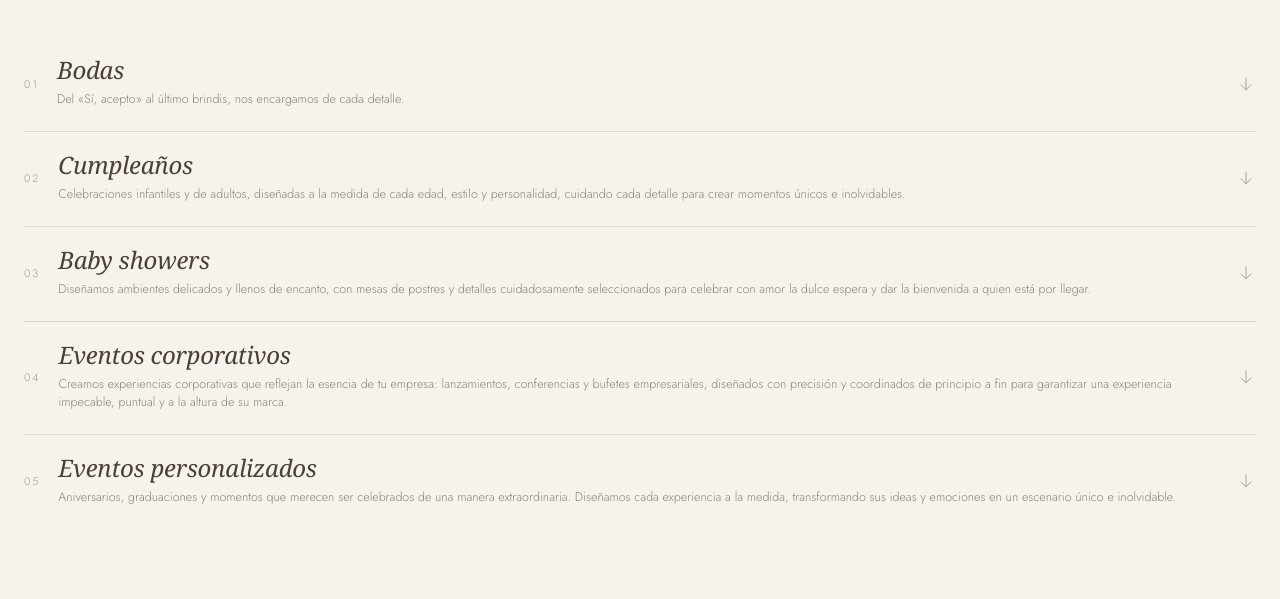
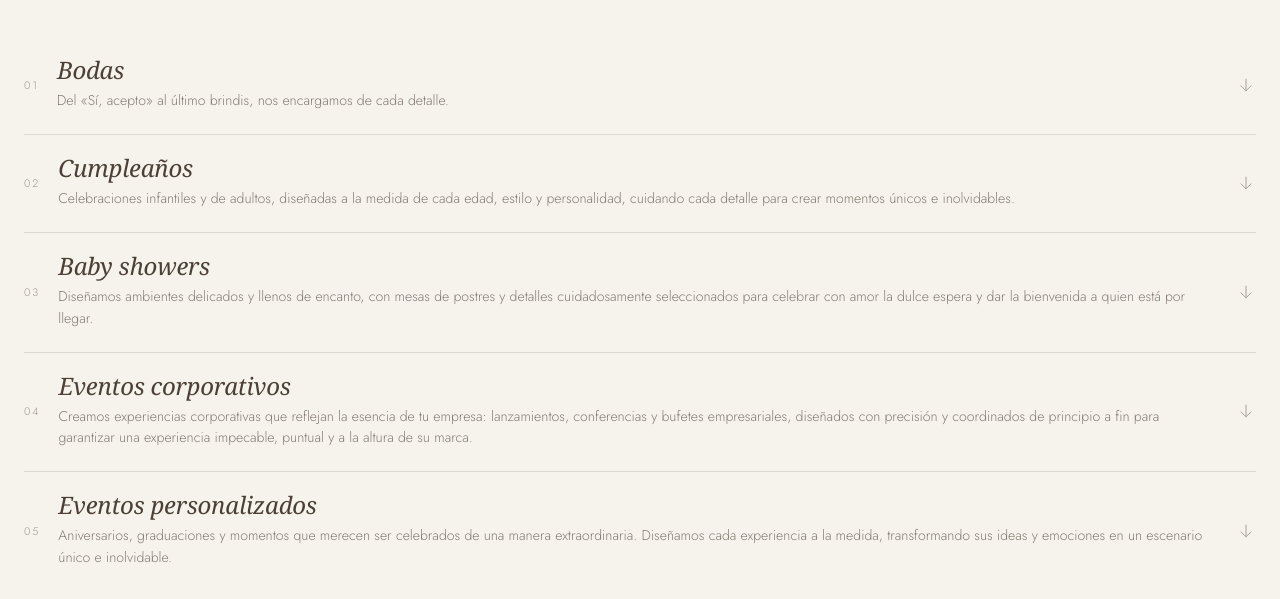
Before and after one commit to 0xPotter/New, a plain HTML site: page index.html in a window 1280 px wide. Shown: the part 1421-2020 px from the top of the page. Drawn offline with Linux system fonts and the light colour scheme; a web font is replaced by a local one.

Commit message:
Descripciones de tipos de evento más grandes, con filas elásticas
De 0.78rem a 0.88rem. Las filas dejan de repartirse un alto fijo de
100svh y pasan a crecer con su contenido sobre un mínimo: con el texto
más grande, la fila de eventos corporativos se recortaba en pantallas
de 740px de alto o menos.

Co-Authored-By: Claude Opus 5 <noreply@anthropic.com>

```diff
--- a/css/styles.css
+++ b/css/styles.css
@@ -618,12 +618,14 @@ body > .band:only-child {
   flex-direction: column;
   width: 38%;
   min-width: 460px;
-  height: 100svh;
+  /* Alto mínimo, no fijo: en pantallas bajas las filas crecen con su
+     texto en vez de recortarlo. */
+  min-height: 100svh;
 }
 
 .project {
   position: relative;
-  flex: 1 0 0;
+  flex: 1 0 auto;
   display: flex;
   align-items: center;
   overflow: hidden;
@@ -666,7 +668,7 @@ body > .band:only-child {
   align-items: center;
   gap: 24px;
   width: 100%;
-  padding: 0 44px;
+  padding: 26px 44px;
 }
 
 .project__index {
@@ -692,9 +694,9 @@ body > .band:only-child {
 }
 
 .project__meta {
-  font-size: 0.78rem;
-  line-height: 1.5;
-  opacity: 0.62;
+  font-size: 0.88rem;
+  line-height: 1.55;
+  opacity: 0.66;
 }
 
 .project__arrow {
--- a/index.html
+++ b/index.html
@@ -9,7 +9,7 @@
   <link rel="preconnect" href="https://fonts.gstatic.com" crossorigin />
   <link href="https://fonts.googleapis.com/css2?family=Playfair+Display:ital,wght@1,400;1,500&family=Jost:wght@300;400;500&display=swap" rel="stylesheet" />
 
-  <link rel="stylesheet" href="css/styles.css?v=26" />
+  <link rel="stylesheet" href="css/styles.css?v=27" />
 </head>
 <body>
 
@@ -481,6 +481,6 @@
     </div>
   </div>
 
-  <script src="js/main.js?v=26"></script>
+  <script src="js/main.js?v=27"></script>
 </body>
 </html>
```
